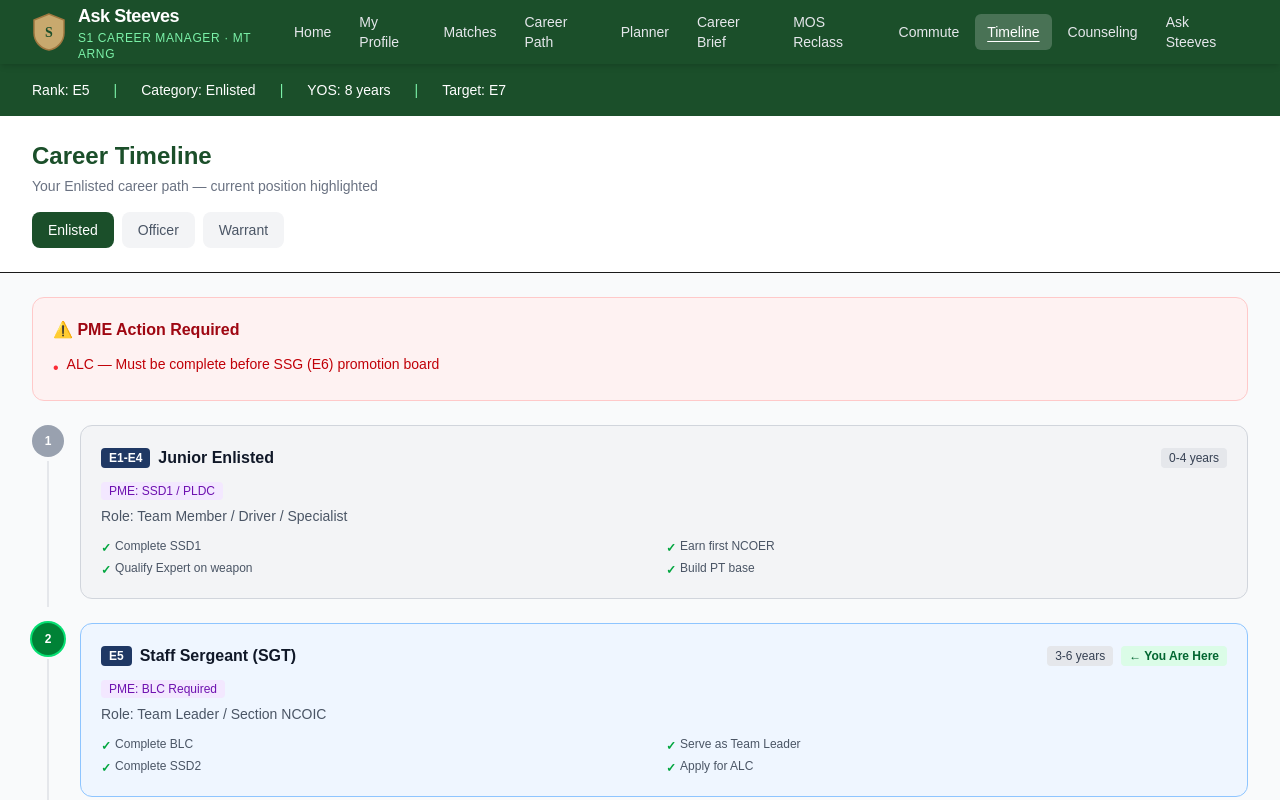
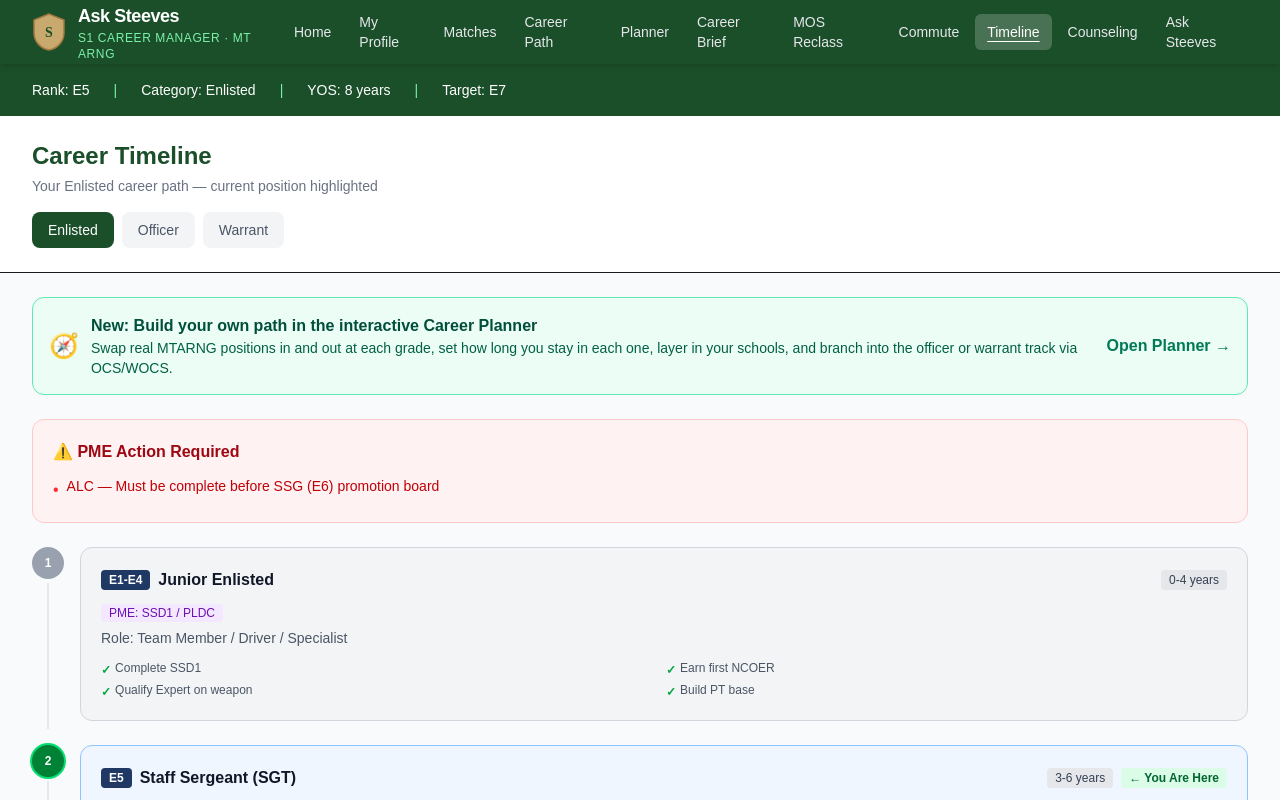
Before and after one commit to bergetson/S1-AI-Assistsnt-, a Next.js app in the folder webapp/: page /timeline in a window 1280 px wide. Shown: the top 800 px of the page. Built offline with nearby package versions, Linux system fonts and the light colour scheme.

Commit message:
Add interactive Career Planner callout to the Timeline page
https://claude.ai/code/session_01J3xCuSHtTRKGJXvBnZYSUN

```diff
--- a/webapp/app/timeline/page.tsx
+++ b/webapp/app/timeline/page.tsx
@@ -1,6 +1,7 @@
 'use client'
 
 import { useState } from 'react'
+import Link from 'next/link'
 import { useProfileStore } from '@/lib/store'
 import { getPmeGaps } from '@/lib/scoring'
 import type { CareerCategory } from '@/lib/types'
@@ -488,6 +489,26 @@ export default function TimelinePage() {
         </div>
       </div>
 
+      {/* B2. Interactive planner callout */}
+      <div className="mx-8 mt-6">
+        <Link
+          href="/planner"
+          className="flex flex-wrap items-center gap-3 rounded-xl border border-emerald-300 bg-emerald-50 p-4 hover:bg-emerald-100 transition"
+        >
+          <span className="text-2xl">🧭</span>
+          <div className="flex-1 min-w-0">
+            <div className="font-bold text-emerald-900">
+              New: Build your own path in the interactive Career Planner
+            </div>
+            <div className="text-sm text-emerald-800">
+              Swap real MTARNG positions in and out at each grade, set how long you stay in each one,
+              layer in your schools, and branch into the officer or warrant track via OCS/WOCS.
+            </div>
+          </div>
+          <span className="text-emerald-700 font-semibold whitespace-nowrap">Open Planner →</span>
+        </Link>
+      </div>
+
       {/* C. PME Gaps section */}
       {gaps.length > 0 && (
         <div className="mx-8 mt-6 p-5 bg-red-50 border border-red-200 rounded-xl">
```
